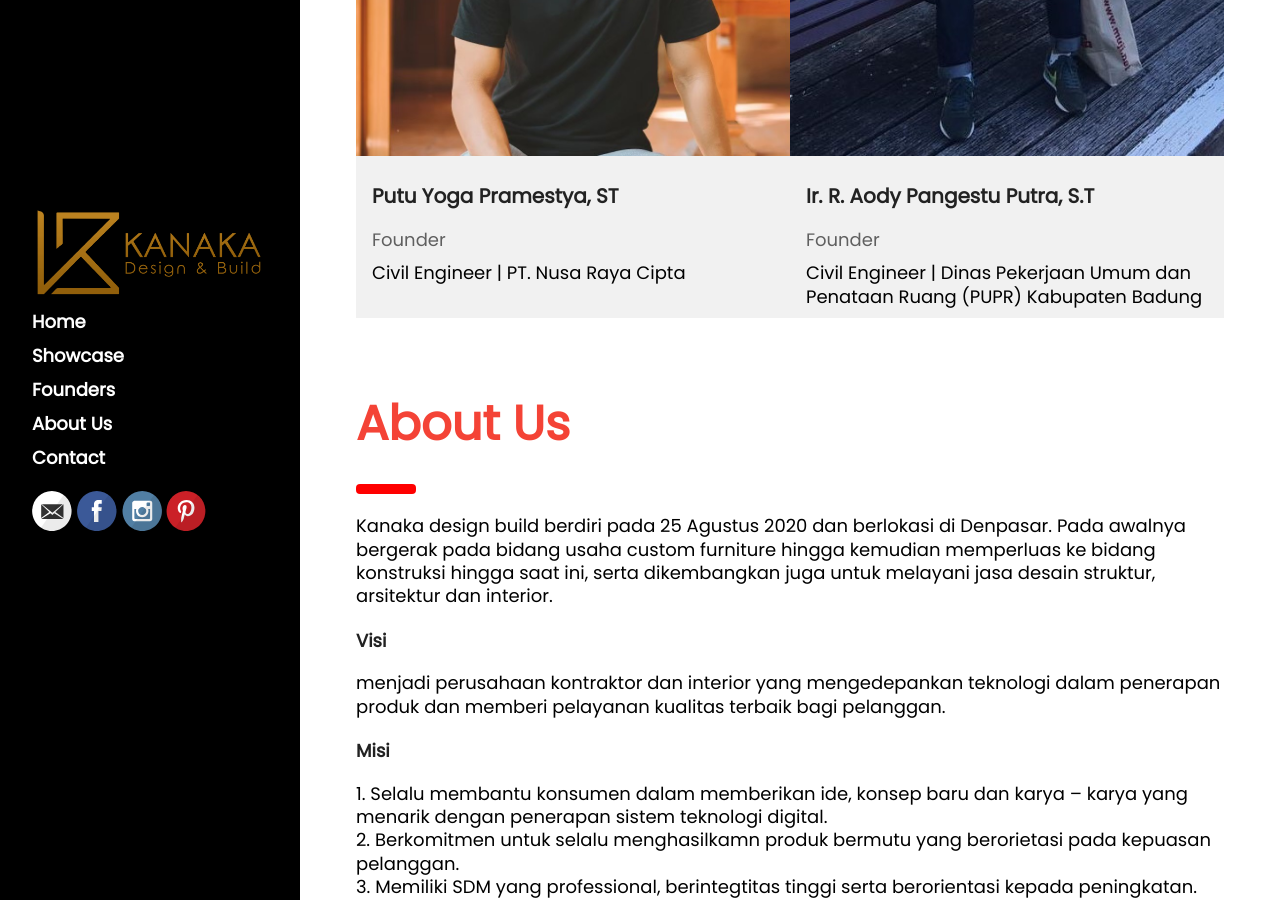
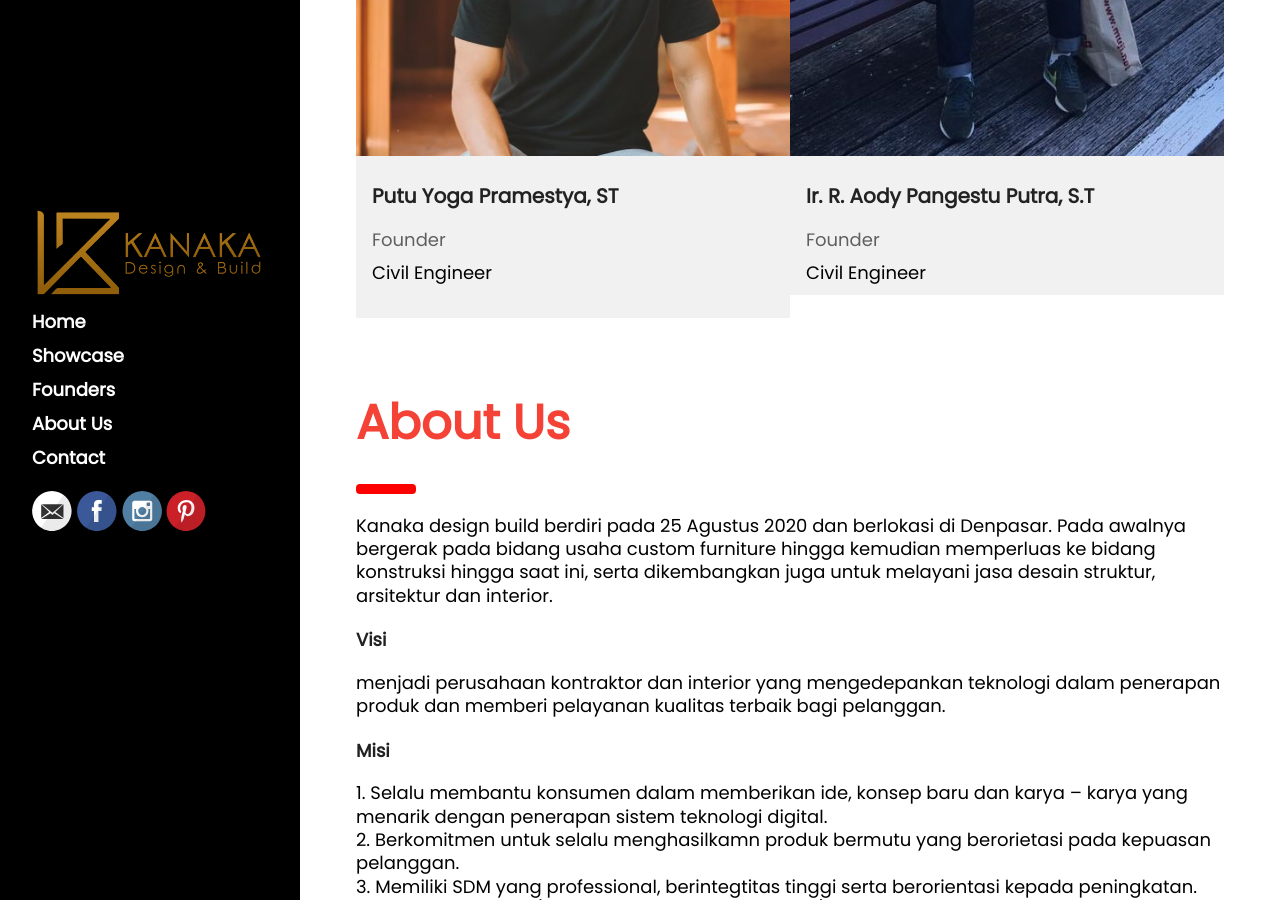
Before and after one commit to kanakadesignbuild/kanakadesignbuild.github.io, a Jekyll site: the page built from index.html, in a window 1280 px wide and 900 px high, scrolled down 1553 px. Built offline with Jekyll 4.4.1, drawn with Linux system fonts in a browser that asks for light colours.

Commit message:
Update index.html

```diff
--- a/index.html
+++ b/index.html
@@ -42,7 +42,7 @@ layout: default
         padding-bottom: 23px;">
           <h3>Putu Yoga Pramestya, ST</h3>
           <p class="w3-opacity">Founder</p>
-          <p>Civil Engineer | PT. Nusa Raya Cipta</p>
+          <p>Civil Engineer</p>
         </div>
       </div>
     </div>
@@ -52,7 +52,7 @@ layout: default
         <div class="w3-container">
           <h3>Ir. R. Aody Pangestu Putra, S.T</h3>
           <p class="w3-opacity">Founder</p>
-          <p>Civil Engineer | Dinas Pekerjaan Umum dan Penataan Ruang (PUPR) Kabupaten Badung</p>
+          <p>Civil Engineer</p>
         </div>
       </div>
     </div>
```
